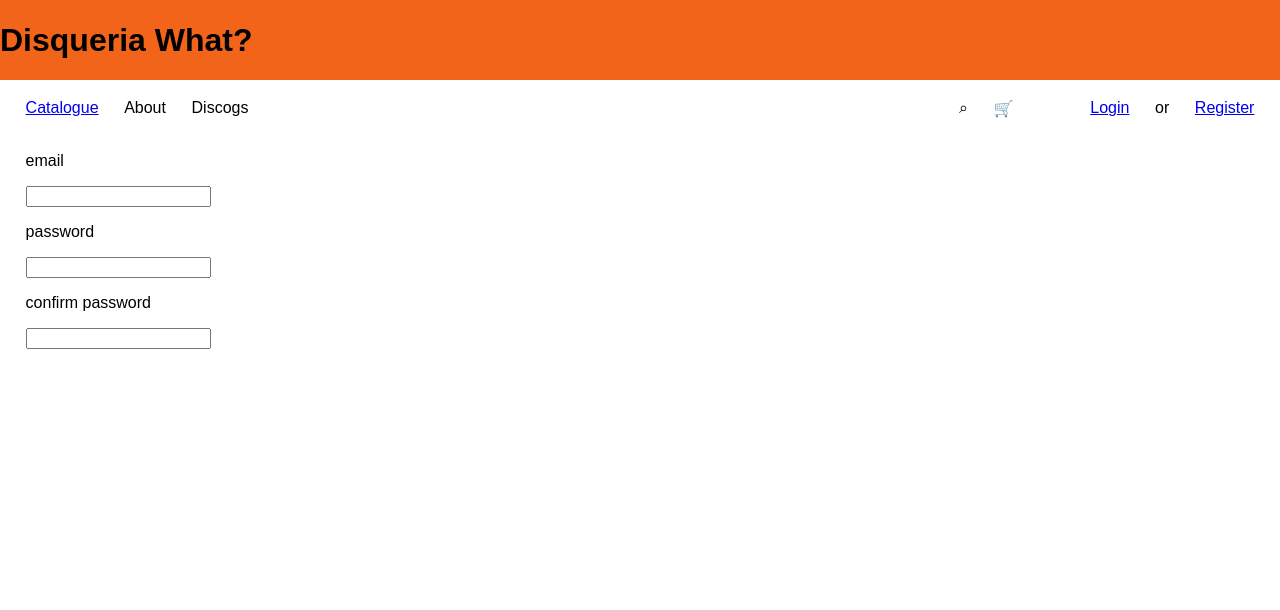
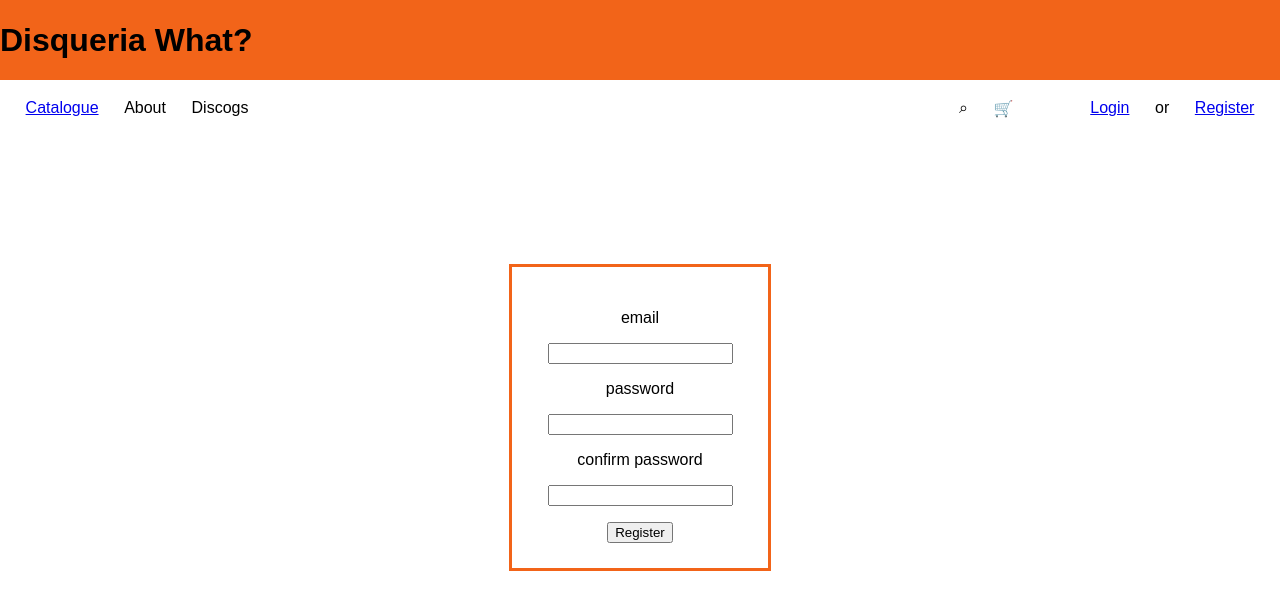
Before and after one commit to mbudellini/w__records, a React (Vite) app in the folder what_frontend/: page /users/register in a window 1280 px wide. Shown: the top 610 px of the page. Built offline with nearby package versions, Linux system fonts and the light colour scheme; a web font is replaced by a local one.

Commit message:
login and register functioning

```diff
--- a/what_frontend/package.json
+++ b/what_frontend/package.json
@@ -10,6 +10,7 @@
     "preview": "vite preview"
   },
   "dependencies": {
+    "axios": "^1.15.2",
     "react": "^19.2.5",
     "react-dom": "^19.2.5",
     "react-router": "^7.14.1"
--- a/what_frontend/src/App.css
+++ b/what_frontend/src/App.css
@@ -30,7 +30,7 @@ body {
   display: grid;
   grid-template-columns: 1fr 1fr 1fr 1fr 1fr;
   gap: 1vw;
-  background-color: #86BBD8;
+  background-color: #86bbd8;
 }
 
 .lexend-exa {
@@ -45,23 +45,33 @@ body {
 }
 
 .header {
-  height:10vh;
-  background-color: #F26419;
+  height: 10vh;
+  background-color: #f26419;
   align-content: center;
 }
 .margin0 {
   margin: 0 0 0 0;
 }
-.titleAndYear{
-  color:black;
+.titleAndYear {
+  color: black;
 }
-.boxSizing{
+.boxSizing {
   box-sizing: content-box;
 }
-.leftMarginAuto{
+.leftMarginAuto {
   margin-left: auto;
 }
 
 .center {
-margin-left: auto;
+  padding: 2% 0;
+  margin: auto;
+  width: 20vw;
+  display: flex;
+  justify-content: center;
+  align-items: center;
+  height: auto;
+  margin-top: 10%;
+  text-align: center;
+  border: solid;
+  border-color: #f26419;
 }
--- a/what_frontend/src/pages/Login.jsx
+++ b/what_frontend/src/pages/Login.jsx
@@ -1,22 +1,46 @@
 import { useState } from "react";
-
+import axios from "axios";
+import { useNavigate } from "react-router";
 
 function Login() {
-    const [email, setEmail] = useState('')
-const [password, setPassword] = useState('')
+  const [email, setEmail] = useState("");
+  const [password, setPassword] = useState("");
   const handleEmail = (e) => {
     setEmail(e.target.value);
   };
   const handlePassword = (e) => {
     setPassword(e.target.value);
   };
+  const navigate = useNavigate();
+  const buttonClick = async () => {
+    if (!email || !password || !confirm) {
+      console.log("Some data is missing");
+    }
+    try {
+      let result = await axios.post("http://localhost:4444/users/login", {
+        email,
+        password,
+      });
+      if (result.data.ok) {
+        navigate("/");
+      }
+      console.log(result);
+    } catch (error) {
+      console.log(error);
+    }
+  };
 
   return (
-    <div className="sideMargin2">
-      <p>email</p>
-      <input type="email" onChange={handleEmail}></input>
-      <p>password</p>
-      <input type="password" onChange={handlePassword}></input>
+    <div className="center">
+      <div>
+        <p>email</p>
+        <input type="email" onChange={handleEmail}></input>
+        <p>password</p>
+        <input type="password" onChange={handlePassword}></input>
+        <p></p>
+         <button onClick={buttonClick}>Login</button>
+      </div>
+
     </div>
   );
 }
--- a/what_frontend/src/pages/Register.jsx
+++ b/what_frontend/src/pages/Register.jsx
@@ -1,4 +1,6 @@
 import { useState } from "react";
+import axios from 'axios'
+import {useNavigate} from 'react-router'
 
 function Register() {
   const [email, setEmail] = useState();
@@ -13,14 +15,42 @@ function Register() {
   const handleConfirm = (e) => {
     setConfirm(e.target.value);
   };
+  const navigate =useNavigate()
+  const buttonClick = async () => {
+    if (!email || !password || !confirm) {
+      console.log("Some data is missing");
+    }
+    if (password !== confirm) {
+      console.log("passwords dont match");
+    }
+    try {
+      let result = await axios.post("http://localhost:4444/users/register", {
+        email,
+        password,
+        password2: confirm,
+      })
+      if(result.data.ok){
+        navigate('/users/login')
+
+      }
+      console.log(result);
+    } catch (error) {
+      console.log(error);
+    }
+  };
+
   return (
-    <div className="sideMargin2">
+    <div className="center">
+        <div>
       <p>email</p>
       <input type="email" onChange={handleEmail}></input>
       <p>password</p>
       <input type="password" onChange={handlePassword}></input>
       <p>confirm password</p>
       <input type="password" onChange={handleConfirm}></input>
+      <p></p>
+      <button onClick={buttonClick}>Register</button>
+      </div>
     </div>
   );
 }
```
